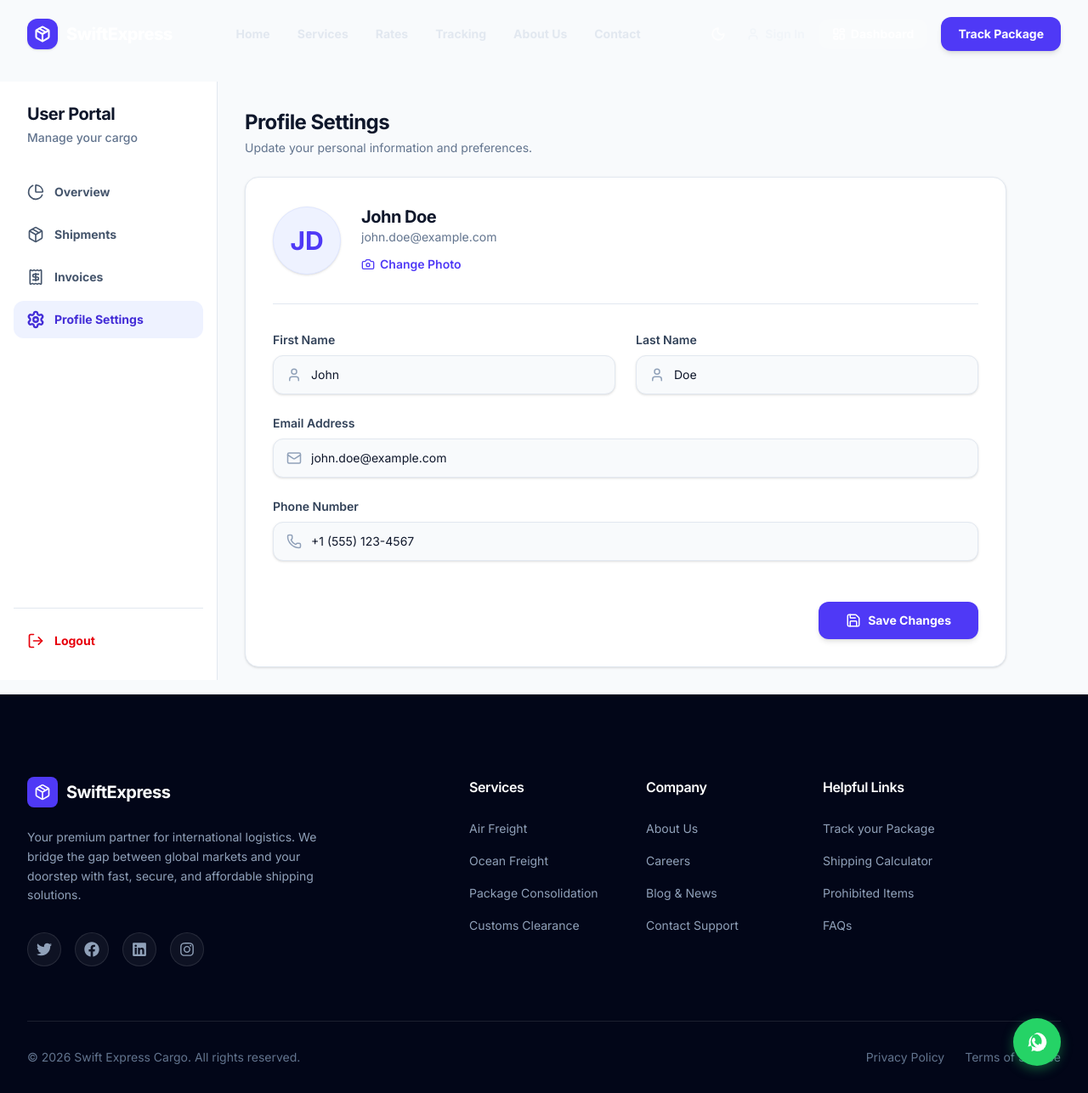
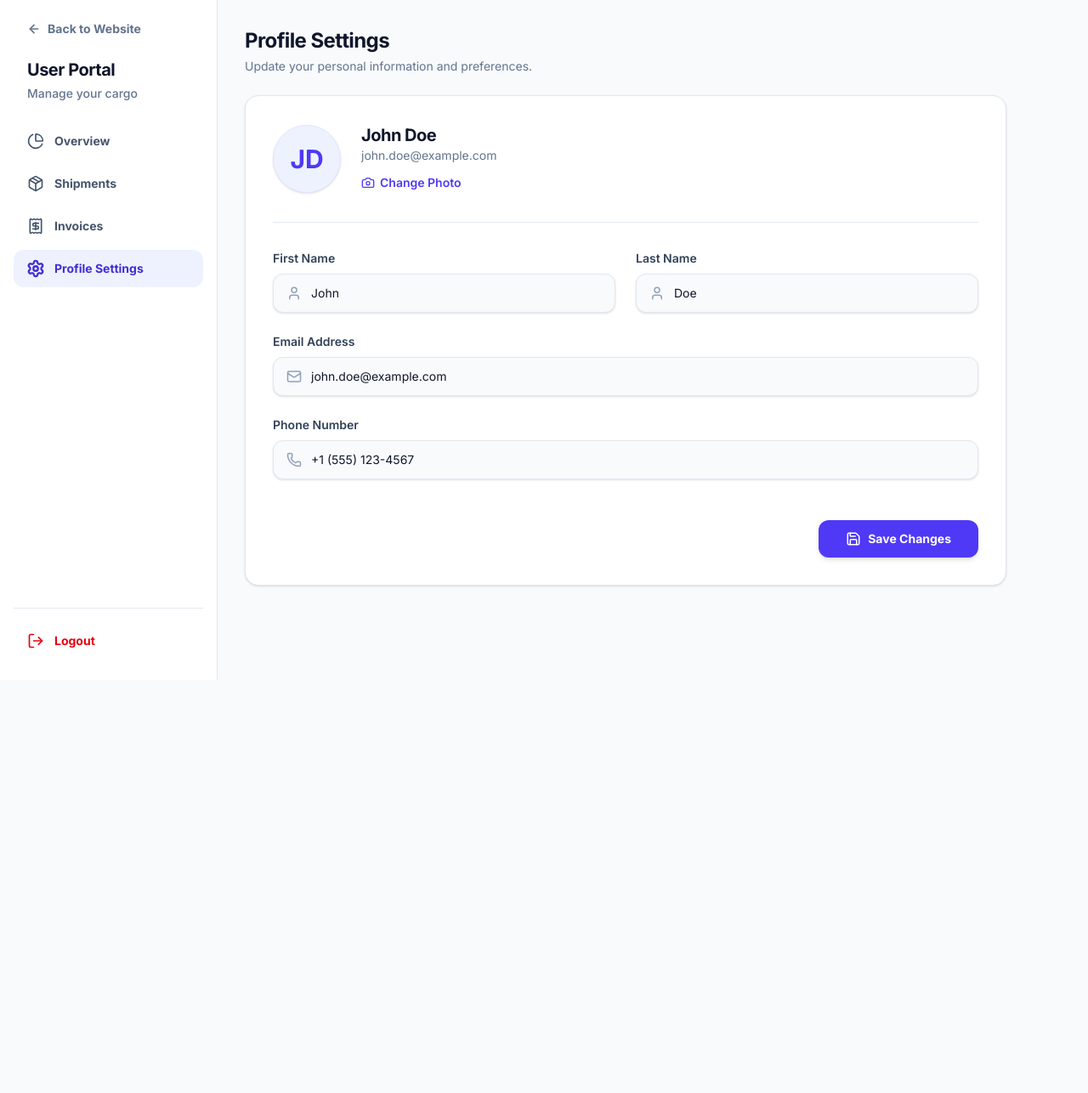
Before and after one commit to sanoyon211/SwiftExpressCargo, a Next.js app: page /dashboard/profile in a window 1280 px wide. Shown: the whole page at 85% size. After the commit the page ends 806 px from the top, so only its background shows below. Built offline with nearby package versions, Linux system fonts and the light colour scheme.

Commit message:
feat: add home components, dashboard layouts, and core UI utilities to Swift Express project

```diff
--- a/src/app/dashboard/layout.jsx
+++ b/src/app/dashboard/layout.jsx
@@ -2,13 +2,12 @@
 import React, { useState } from 'react';
 import Link from 'next/link';
 import { usePathname } from 'next/navigation';
-import { PieChart, Package, Receipt, Settings, LogOut, Menu } from 'lucide-react';
+import { PieChart, Package, Receipt, Settings, LogOut, Menu, ArrowLeft } from 'lucide-react';
 
 export default function DashboardLayout({ children }) {
   const [isSidebarOpen, setSidebarOpen] = useState(false);
   const pathname = usePathname();
 
-  // 🔴 FontAwesome-এর বদলে Lucide React আইকন কম্পোনেন্ট ব্যবহার করা হয়েছে
   const menuItems = [
     { name: 'Overview', path: '/dashboard', icon: PieChart },
     { name: 'Shipments', path: '/dashboard/shipments', icon: Package },
@@ -17,10 +16,10 @@ export default function DashboardLayout({ children }) {
   ];
 
   return (
-    // মেইন গ্লোবাল ব্যাকগ্রাউন্ডের সাথে ম্যাচ করানো হয়েছে
-    <div className="min-h-screen bg-slate-50 dark:bg-[#0A0F1C] pt-20 sm:pt-24 flex transition-colors duration-300">
+    // Navbar নেই তাই pt-0 করে দেওয়া হয়েছে
+    <div className="min-h-screen bg-slate-50 dark:bg-[#0A0F1C] flex transition-colors duration-300">
 
-      {/* Mobile sidebar overlay (Blur effect added for premium feel) */}
+      {/* Mobile sidebar overlay */}
       {isSidebarOpen && (
         <div
           className="fixed inset-0 bg-slate-900/60 backdrop-blur-sm z-40 md:hidden transition-opacity"
@@ -29,11 +28,20 @@ export default function DashboardLayout({ children }) {
       )}
 
       {/* Sidebar Panel */}
-      <aside className={`fixed top-20 sm:top-24 left-0 h-[calc(100vh-5rem)] sm:h-[calc(100vh-6rem)] w-64 bg-white dark:bg-[#0f1629] border-r border-slate-200 dark:border-white/10 transform transition-transform duration-300 z-50 md:translate-x-0 ${isSidebarOpen ? 'translate-x-0 shadow-2xl' : '-translate-x-full'}`}>
+      <aside className={`fixed top-0 left-0 h-screen w-64 bg-white dark:bg-[#0f1629] border-r border-slate-200 dark:border-white/10 transform transition-transform duration-300 z-50 md:translate-x-0 ${isSidebarOpen ? 'translate-x-0 shadow-2xl' : '-translate-x-full'}`}>
         <div className="h-full px-4 py-6 overflow-y-auto flex flex-col">
 
-          {/* Sidebar Header */}
-          <div className="mb-8 px-4">
+          {/* 🚀 Back to Website Button */}
+          <div className="mb-6 px-4">
+            <Link
+              href="/"
+              className="inline-flex items-center text-sm font-bold text-slate-500 hover:text-indigo-600 dark:text-slate-400 dark:hover:text-indigo-400 transition-colors mb-6 group focus:outline-none"
+            >
+              <ArrowLeft size={16} strokeWidth={2.5} className="mr-2 group-hover:-translate-x-1 transition-transform" />
+              Back to Website
+            </Link>
+
+            {/* Sidebar Header */}
             <h2 className="text-xl font-bold text-slate-900 dark:text-white tracking-tight">User Portal</h2>
             <p className="text-sm font-medium text-slate-500 dark:text-slate-400 mt-1">Manage your cargo</p>
           </div>
@@ -73,16 +81,21 @@ export default function DashboardLayout({ children }) {
       </aside>
 
       {/* Main Content Area */}
-      <div className="flex-1 md:ml-64 w-full flex flex-col">
+      <div className="flex-1 md:ml-64 w-full flex flex-col h-screen overflow-y-auto">
 
         {/* Mobile Header Toggle */}
-        <header className="bg-white dark:bg-[#0f1629] shadow-sm border-b border-slate-200 dark:border-white/10 py-4 px-4 sm:px-6 md:hidden flex items-center justify-between sticky top-20 sm:top-24 z-30">
-          <span className="font-bold text-slate-900 dark:text-white">Dashboard</span>
+        <header className="bg-white dark:bg-[#0f1629] shadow-sm border-b border-slate-200 dark:border-white/10 py-4 px-4 sm:px-6 md:hidden flex items-center justify-between sticky top-0 z-30">
+          <div className="flex items-center gap-3">
+            <Link href="/" className="text-slate-500 hover:text-indigo-600 dark:text-slate-400 dark:hover:text-indigo-400 focus:outline-none">
+              <ArrowLeft size={20} strokeWidth={2.5} />
+            </Link>
+            <span className="font-bold text-slate-900 dark:text-white">Dashboard</span>
+          </div>
           <button
             onClick={() => setSidebarOpen(true)}
             className="p-2 -mr-2 text-slate-500 dark:text-slate-400 hover:text-slate-900 dark:hover:text-white hover:bg-slate-50 dark:hover:bg-white/5 rounded-lg transition-colors focus:outline-none"
           >
-            <Menu className="w-6 h-6" />
+            <Menu className="w-6 h-6" strokeWidth={2.5} />
           </button>
         </header>
 
--- a/src/app/layout.js
+++ b/src/app/layout.js
@@ -21,7 +21,6 @@ import BackToTop from "../components/BackToTop";
 import ProgressBar from "../components/ProgressBar";
 import { ThemeProvider } from "../components/ThemeProvider";
 import { Toaster } from "sonner";
-import WhatsAppButton from "../components/WhatsAppButton";
 
 export default function RootLayout({ children }) {
   return (
@@ -35,7 +34,6 @@ export default function RootLayout({ children }) {
           <main className="flex-grow flex flex-col">{children}</main>
           <Footer />
           <BackToTop />
-          <WhatsAppButton />
           <GlobalScripts />
           <Toaster richColors position="top-right" />
         </ThemeProvider>
--- a/src/components/Footer.jsx
+++ b/src/components/Footer.jsx
@@ -4,12 +4,18 @@ import React from 'react';
 import Link from 'next/link';
 import { Package } from 'lucide-react';
 import { FaFacebook, FaTwitter, FaLinkedin, FaInstagram } from 'react-icons/fa';
+import { usePathname } from 'next/navigation';
 
 export default function Footer() {
+  const pathname = usePathname();
+
+  // 🔴 MAGIC TRICK: Dashboard-এ থাকলে Footer হাইড করে দেবে
+  if (pathname?.startsWith('/dashboard')) return null;
+
   const currentYear = new Date().getFullYear();
 
   return (
-    <footer className="bg-slate-950 border-t border-white/5 text-slate-300 pt-16 sm:pt-24 pb-8">
+    <footer className="bg-[#0A0F1C] border-t border-white/5 text-slate-300 pt-16 sm:pt-24 pb-8">
       <div className="max-w-7xl mx-auto px-4 sm:px-6 lg:px-8">
 
         {/* Top Section: Grid */}
@@ -18,29 +24,29 @@ export default function Footer() {
           {/* Brand Column (Wider) */}
           <div className="lg:col-span-4 pr-0 lg:pr-8">
             <Link href="/" className="flex items-center gap-2.5 mb-6 focus:outline-none group w-fit">
-              <div className="w-9 h-9 bg-indigo-600 rounded-lg flex items-center justify-center transition-transform group-hover:scale-105">
-                <Package size={20} className="text-white" />
+              <div className="w-9 h-9 bg-indigo-600 rounded-xl flex items-center justify-center transition-transform group-hover:scale-105 shadow-sm">
+                <Package size={20} className="text-white" strokeWidth={2.5} />
               </div>
-              <span className="font-bold text-xl text-white tracking-tight">
+              <span className="font-extrabold text-xl text-white tracking-tight">
                 SwiftExpress
               </span>
             </Link>
-            <p className="text-slate-400 text-sm leading-relaxed mb-8 max-w-sm">
+            <p className="text-slate-400 text-sm leading-relaxed mb-8 max-w-sm font-medium">
               Your premium partner for international logistics. We bridge the gap between global markets and your doorstep with fast, secure, and affordable shipping solutions.
             </p>
 
-            {/* Social Icons using react-icons */}
-            <div className="flex items-center gap-4">
-              <a href="#" className="w-10 h-10 rounded-full bg-white/5 border border-white/10 flex items-center justify-center text-slate-400 hover:bg-indigo-600 hover:text-white hover:border-indigo-600 transition-all">
+            {/* Social Icons */}
+            <div className="flex items-center gap-3">
+              <a href="#" aria-label="Twitter" className="w-10 h-10 rounded-xl bg-white/5 border border-white/10 flex items-center justify-center text-slate-400 hover:bg-indigo-600 hover:text-white hover:border-indigo-600 transition-all hover:-translate-y-1 shadow-sm">
                 <FaTwitter size={18} />
               </a>
-              <a href="#" className="w-10 h-10 rounded-full bg-white/5 border border-white/10 flex items-center justify-center text-slate-400 hover:bg-indigo-600 hover:text-white hover:border-indigo-600 transition-all">
+              <a href="#" aria-label="Facebook" className="w-10 h-10 rounded-xl bg-white/5 border border-white/10 flex items-center justify-center text-slate-400 hover:bg-indigo-600 hover:text-white hover:border-indigo-600 transition-all hover:-translate-y-1 shadow-sm">
                 <FaFacebook size={18} />
               </a>
-              <a href="#" className="w-10 h-10 rounded-full bg-white/5 border border-white/10 flex items-center justify-center text-slate-400 hover:bg-indigo-600 hover:text-white hover:border-indigo-600 transition-all">
+              <a href="#" aria-label="LinkedIn" className="w-10 h-10 rounded-xl bg-white/5 border border-white/10 flex items-center justify-center text-slate-400 hover:bg-indigo-600 hover:text-white hover:border-indigo-600 transition-all hover:-translate-y-1 shadow-sm">
                 <FaLinkedin size={18} />
               </a>
-              <a href="#" className="w-10 h-10 rounded-full bg-white/5 border border-white/10 flex items-center justify-center text-slate-400 hover:bg-indigo-600 hover:text-white hover:border-indigo-600 transition-all">
+              <a href="#" aria-label="Instagram" className="w-10 h-10 rounded-xl bg-white/5 border border-white/10 flex items-center justify-center text-slate-400 hover:bg-indigo-600 hover:text-white hover:border-indigo-600 transition-all hover:-translate-y-1 shadow-sm">
                 <FaInstagram size={18} />
               </a>
             </div>
@@ -48,34 +54,34 @@ export default function Footer() {
 
           {/* Links Column 1 */}
           <div className="lg:col-span-2 lg:col-start-6">
-            <h4 className="text-white font-semibold mb-6 tracking-tight">Services</h4>
+            <h4 className="text-white font-bold mb-6 tracking-tight">Services</h4>
             <ul className="flex flex-col gap-3.5">
-              <li><Link href="/services" className="text-slate-400 hover:text-indigo-400 text-sm transition-colors">Air Freight</Link></li>
-              <li><Link href="/services" className="text-slate-400 hover:text-indigo-400 text-sm transition-colors">Ocean Freight</Link></li>
-              <li><Link href="/services" className="text-slate-400 hover:text-indigo-400 text-sm transition-colors">Package Consolidation</Link></li>
-              <li><Link href="/services" className="text-slate-400 hover:text-indigo-400 text-sm transition-colors">Customs Clearance</Link></li>
+              <li><Link href="/services" className="text-slate-400 hover:text-indigo-400 text-sm font-medium transition-colors">Air Freight</Link></li>
+              <li><Link href="/services" className="text-slate-400 hover:text-indigo-400 text-sm font-medium transition-colors">Ocean Freight</Link></li>
+              <li><Link href="/services" className="text-slate-400 hover:text-indigo-400 text-sm font-medium transition-colors">Package Consolidation</Link></li>
+              <li><Link href="/services" className="text-slate-400 hover:text-indigo-400 text-sm font-medium transition-colors">Customs Clearance</Link></li>
             </ul>
           </div>
 
           {/* Links Column 2 */}
           <div className="lg:col-span-2">
-            <h4 className="text-white font-semibold mb-6 tracking-tight">Company</h4>
+            <h4 className="text-white font-bold mb-6 tracking-tight">Company</h4>
             <ul className="flex flex-col gap-3.5">
-              <li><Link href="/about" className="text-slate-400 hover:text-indigo-400 text-sm transition-colors">About Us</Link></li>
-              <li><Link href="/careers" className="text-slate-400 hover:text-indigo-400 text-sm transition-colors">Careers</Link></li>
-              <li><Link href="/blog" className="text-slate-400 hover:text-indigo-400 text-sm transition-colors">Blog & News</Link></li>
-              <li><Link href="/contact" className="text-slate-400 hover:text-indigo-400 text-sm transition-colors">Contact Support</Link></li>
+              <li><Link href="/about" className="text-slate-400 hover:text-indigo-400 text-sm font-medium transition-colors">About Us</Link></li>
+              <li><Link href="/careers" className="text-slate-400 hover:text-indigo-400 text-sm font-medium transition-colors">Careers</Link></li>
+              <li><Link href="/blog" className="text-slate-400 hover:text-indigo-400 text-sm font-medium transition-colors">Blog & News</Link></li>
+              <li><Link href="/contact" className="text-slate-400 hover:text-indigo-400 text-sm font-medium transition-colors">Contact Support</Link></li>
             </ul>
           </div>
 
           {/* Links Column 3 */}
           <div className="lg:col-span-3">
-            <h4 className="text-white font-semibold mb-6 tracking-tight">Helpful Links</h4>
+            <h4 className="text-white font-bold mb-6 tracking-tight">Helpful Links</h4>
             <ul className="flex flex-col gap-3.5">
-              <li><Link href="/tracking" className="text-slate-400 hover:text-indigo-400 text-sm transition-colors">Track your Package</Link></li>
-              <li><Link href="/rates" className="text-slate-400 hover:text-indigo-400 text-sm transition-colors">Shipping Calculator</Link></li>
-              <li><Link href="/prohibited-items" className="text-slate-400 hover:text-indigo-400 text-sm transition-colors">Prohibited Items</Link></li>
-              <li><Link href="/faq" className="text-slate-400 hover:text-indigo-400 text-sm transition-colors">FAQs</Link></li>
+              <li><Link href="/tracking" className="text-slate-400 hover:text-indigo-400 text-sm font-medium transition-colors">Track your Package</Link></li>
+              <li><Link href="/rates" className="text-slate-400 hover:text-indigo-400 text-sm font-medium transition-colors">Shipping Calculator</Link></li>
+              <li><Link href="/prohibited-items" className="text-slate-400 hover:text-indigo-400 text-sm font-medium transition-colors">Prohibited Items</Link></li>
+              <li><Link href="/faq" className="text-slate-400 hover:text-indigo-400 text-sm font-medium transition-colors">FAQs</Link></li>
             </ul>
           </div>
 
@@ -83,12 +89,12 @@ export default function Footer() {
 
         {/* Bottom Section: Copyright & Legal */}
         <div className="pt-8 border-t border-white/10 flex flex-col md:flex-row justify-between items-center gap-4">
-          <p className="text-slate-500 text-sm">
+          <p className="text-slate-500 text-sm font-medium">
             © {currentYear} Swift Express Cargo. All rights reserved.
           </p>
           <div className="flex gap-6">
-            <Link href="/privacy" className="text-slate-500 hover:text-slate-300 text-sm transition-colors">Privacy Policy</Link>
-            <Link href="/terms" className="text-slate-500 hover:text-slate-300 text-sm transition-colors">Terms of Service</Link>
+            <Link href="/privacy" className="text-slate-500 hover:text-slate-300 text-sm font-medium transition-colors">Privacy Policy</Link>
+            <Link href="/terms" className="text-slate-500 hover:text-slate-300 text-sm font-medium transition-colors">Terms of Service</Link>
           </div>
         </div>
 
--- a/src/components/Navbar.jsx
+++ b/src/components/Navbar.jsx
@@ -57,6 +57,9 @@ export default function Navbar() {
     { name: 'Contact', path: '/contact' },
   ];
 
+  // 🔴 MAGIC TRICK: Dashboard-এ থাকলে Navbar হাইড করে দেবে
+  if (pathname?.startsWith('/dashboard')) return null;
+
   return (
     <nav
       className={`fixed top-0 w-full z-50 transition-all duration-300 ${isScrolled
@@ -69,7 +72,7 @@ export default function Navbar() {
 
           {/* Logo */}
           <Link href="/" className="flex items-center gap-2.5 focus:outline-none group">
-            <div className="w-9 h-9 bg-indigo-600 rounded-xl flex items-center justify-center transition-transform group-hover:scale-105 shadow-sm">
+            <div className="w-9 h-9 bg-indigo-600 rounded-xl flex items-center justify-center transition-transform group-hover:scale-105 shadow-sm min-w-[36px]">
               <Package size={20} className="text-white" strokeWidth={2.5} />
             </div>
             <span className={`font-extrabold text-xl tracking-tight transition-colors ${isScrolled ? 'text-slate-900 dark:text-white' : 'text-white'
@@ -79,14 +82,14 @@ export default function Navbar() {
           </Link>
 
           {/* Desktop Navigation */}
-          <div className="hidden md:flex items-center gap-1 lg:gap-2">
+          <div className="hidden lg:flex items-center gap-1 xl:gap-2">
             {navLinks.map((link) => {
               const isActive = pathname === link.path;
               return (
                 <Link
                   key={link.name}
                   href={link.path}
-                  className={`px-3 py-2 rounded-xl text-sm font-bold transition-colors ${isActive
+                  className={`px-2 xl:px-3 py-2 rounded-xl text-sm font-bold transition-colors whitespace-nowrap ${isActive
                       ? (isScrolled ? 'text-indigo-600 dark:text-indigo-400 bg-indigo-50 dark:bg-indigo-500/10' : 'text-white bg-white/20')
                       : (isScrolled ? 'text-slate-600 hover:text-slate-900 hover:bg-slate-50 dark:text-slate-300 dark:hover:text-white dark:hover:bg-white/5' : 'text-slate-200 hover:text-white hover:bg-white/10')
                     }`}
@@ -98,12 +101,11 @@ export default function Navbar() {
           </div>
 
           {/* Right Action Buttons */}
-          <div className="hidden md:flex items-center gap-3 lg:gap-4">
+          <div className="hidden lg:flex items-center gap-2 xl:gap-4">
 
-            {/* Theme Toggle Button (Desktop) */}
             <button
               onClick={toggleTheme}
-              className={`p-2 rounded-full transition-colors focus:outline-none ${isScrolled
+              className={`p-2 rounded-full transition-colors focus:outline-none flex-shrink-0 ${isScrolled
                   ? 'text-slate-500 hover:bg-slate-100 dark:text-slate-400 dark:hover:bg-white/10'
                   : 'text-white/80 hover:bg-white/20 hover:text-white'
                 }`}
@@ -112,16 +114,14 @@ export default function Navbar() {
               {isDark ? <Sun size={18} strokeWidth={2.5} /> : <Moon size={18} strokeWidth={2.5} />}
             </button>
 
-            {/* Sign In Button */}
-            <Link href="/signin" className={`flex items-center gap-1.5 text-sm font-bold transition-colors ${isScrolled ? 'text-slate-700 hover:text-indigo-600 dark:text-slate-300 dark:hover:text-indigo-400' : 'text-slate-100 hover:text-white'
+            <Link href="/signin" className={`flex items-center gap-1.5 text-sm font-bold transition-colors whitespace-nowrap flex-shrink-0 ${isScrolled ? 'text-slate-700 hover:text-indigo-600 dark:text-slate-300 dark:hover:text-indigo-400' : 'text-slate-100 hover:text-white'
               }`}>
               <User size={16} strokeWidth={2.5} /> Sign In
             </Link>
 
-            {/* 🚀 Dashboard Button */}
             <Link
               href="/dashboard"
-              className={`flex items-center gap-1.5 text-sm font-bold px-4 py-2 rounded-xl transition-all ${isScrolled
+              className={`flex items-center gap-1.5 text-sm font-bold px-3 xl:px-4 py-2 rounded-xl transition-all whitespace-nowrap flex-shrink-0 ${isScrolled
                   ? 'text-indigo-600 dark:text-indigo-400 bg-indigo-50 dark:bg-indigo-500/10 hover:bg-indigo-100 dark:hover:bg-indigo-500/20'
                   : 'text-white bg-white/10 hover:bg-white/20'
                 }`}
@@ -130,14 +130,13 @@ export default function Navbar() {
               Dashboard
             </Link>
 
-            {/* Track Package Button */}
-            <Link href="/tracking" className="h-10 px-5 bg-indigo-600 hover:bg-indigo-500 text-white text-sm font-bold rounded-xl shadow-md hover:shadow-lg transition-all hover:-translate-y-0.5 flex items-center gap-2 focus:outline-none focus:ring-2 focus:ring-indigo-500 focus:ring-offset-2 dark:focus:ring-offset-[#0A0F1C]">
+            <Link href="/tracking" className="h-10 px-4 xl:px-5 bg-indigo-600 hover:bg-indigo-500 text-white text-sm font-bold rounded-xl shadow-md hover:shadow-lg transition-all hover:-translate-y-0.5 flex items-center gap-2 focus:outline-none focus:ring-2 focus:ring-indigo-500 focus:ring-offset-2 dark:focus:ring-offset-[#0A0F1C] whitespace-nowrap flex-shrink-0">
               Track Package
             </Link>
           </div>
 
-          {/* Mobile Buttons (Theme + Hamburger menu) */}
-          <div className="md:hidden flex items-center gap-2">
+          {/* Mobile Buttons */}
+          <div className="lg:hidden flex items-center gap-2">
             <button
               onClick={toggleTheme}
               className={`p-2 rounded-xl focus:outline-none transition-colors ${isScrolled ? 'text-slate-600 hover:bg-slate-100 dark:text-slate-300 dark:hover:bg-white/5' : 'text-white hover:bg-white/10'
@@ -161,9 +160,8 @@ export default function Navbar() {
 
       {/* Mobile Menu Panel */}
       {isOpen && (
-        <div className="md:hidden absolute top-full left-0 w-full bg-white dark:bg-[#0f1629] border-b border-slate-200 dark:border-white/10 shadow-xl py-4 px-4 flex flex-col gap-1.5 transition-colors duration-300 rounded-b-2xl">
+        <div className="lg:hidden absolute top-full left-0 w-full bg-white dark:bg-[#0f1629] border-b border-slate-200 dark:border-white/10 shadow-xl py-4 px-4 flex flex-col gap-1.5 transition-colors duration-300 rounded-b-2xl">
 
-          {/* Nav Links */}
           {navLinks.map((link) => {
             const isActive = pathname === link.path;
             return (
@@ -183,7 +181,6 @@ export default function Navbar() {
 
           <div className="border-t border-slate-100 dark:border-white/10 my-2"></div>
 
-          {/* Mobile Auth & Dashboard Buttons */}
           <div className="grid grid-cols-2 gap-3 mb-2">
             <Link
               href="/signin"
--- a/src/components/WhatsAppButton.jsx
+++ /dev/null
@@ -1,22 +0,0 @@
-"use client";
-import React from 'react';
-
-export default function WhatsAppButton() {
-  return (
-    <a
-      href="https://wa.me/8801715825331"
-      target="_blank"
-      rel="noopener noreferrer"
-      className="fixed right-6 bottom-6 md:right-8 md:bottom-8 z-50 group pointer-events-auto"
-      aria-label="Chat on WhatsApp"
-    >
-      <div className="relative bg-[#25D366] hover:bg-[#20bd5a] h-14 w-14 rounded-full flex justify-center items-center shadow-[0_4px_14px_rgba(37,211,102,0.4)] transition-transform duration-300 hover:-translate-y-1">
-        {/* Custom clean SVG for WhatsApp instead of heavy FontAwesome */}
-        <svg viewBox="0 0 24 24" width="28" height="28" fill="white">
-          <path d="M12.031 21.493l-3.136-.916-2.585.836.844-2.548-.87-3.04a9.664 9.664 0 01-.131-7.214A9.68 9.68 0 0112.001 2.5a9.682 9.682 0 019.538 11.238 9.68 9.68 0 01-9.508 7.755zm0-17.493a8.18 8.18 0 00-8.031 9.497l-1.077 3.253 3.328-1.075a8.184 8.184 0 008.834.793 8.18 8.18 0 00-3.054-12.468z" />
-          <path d="M16.5 14.5c-.3-.2-1.5-.7-1.7-.8-.2-.1-.4-.2-.5.1-.2.3-.6.8-.8 1-.1.2-.3.2-.6.1-.3-.1-1.1-.4-2-1.2-.7-.6-1.2-1.4-1.4-1.7-.1-.3 0-.4.2-.6.1-.1.3-.3.4-.5.1-.2.2-.3.3-.5s.1-.4 0-.5c-.1-.2-.5-1.3-.7-1.8-.2-.5-.4-.4-.5-.4h-.4c-.2 0-.5.1-.8.4-.3.3-1.1 1.1-1.1 2.7s1.1 3.1 1.3 3.3c.2.3 2.2 3.4 5.4 4.8 2.2.9 3 1 3.6.9.7-.1 1.5-.6 1.7-1.2.2-.6.2-1.1.1-1.2-.1-.2-.3-.3-.6-.4z" />
-        </svg>
-      </div>
-    </a>
-  );
-}
```
Also changed, not shown: src/app/dashboard/shipments/page.jsx (+27 -9 lines), src/components/BackToTop.jsx (+6 -5 lines), src/components/home/WhyChooseUs.jsx (+17 -15 lines), src/app/icon.png.
